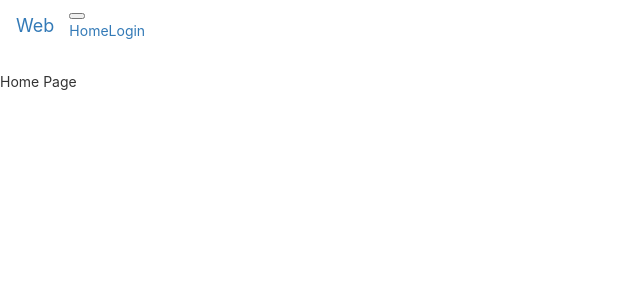
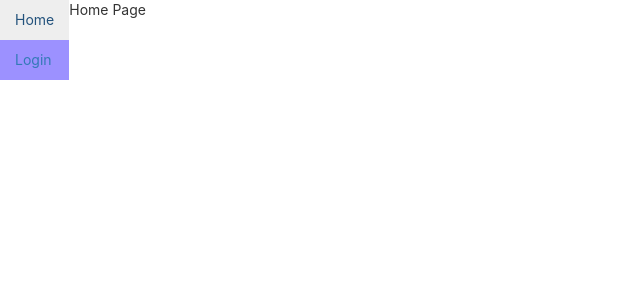
Before and after one commit to xcodeassociated/CloudNative, a React (Create React App) app in the folder ui/web/: page / in a window 1280 px wide. Shown: the top 300 px of the page, without its empty margins (0-640 px from the left). Built offline with nearby package versions, Linux system fonts and the light colour scheme.

Commit message:
Add page not found generic component

```diff
--- a/ui/web/src/app/App.tsx
+++ b/ui/web/src/app/App.tsx
@@ -3,6 +3,7 @@ import configureStore from './store/configure'
 import Home from './components/Home';
 import NavBar from "./components/NavBar";
 import RouteController from "./routes/RouteController";
+import './style/App.css';
 
 // routes:
 export const HomeRoute = () => <Home />;
--- a/ui/web/src/app/components/Home.tsx
+++ b/ui/web/src/app/components/Home.tsx
@@ -4,7 +4,9 @@ class Home extends Component {
 
     public render() {
         return(
-            <div>Home Page</div>
+            <div>
+                <p>Home Page</p>
+            </div>
         )
     }
 }
--- a/ui/web/src/app/components/NavBar.tsx
+++ b/ui/web/src/app/components/NavBar.tsx
@@ -1,22 +1,20 @@
 import React, {Component} from "react";
-import {Nav, Navbar} from "react-bootstrap";
+import {Nav} from "react-bootstrap";
 import {Link} from 'react-router-dom';
-
+import '../style/NavBar.css';
 
 class NavBar extends Component {
 
     public render() {
         return(
-            <Navbar bg="light" expand="lg">
-                <Navbar.Brand href="/">Web</Navbar.Brand>
-                <Navbar.Toggle aria-controls="basic-navbar-nav" />
-                <Navbar.Collapse id="basic-navbar-nav">
-                    <Nav className="mr-auto">
-                        <Link to="/">Home</Link>
-                        <Link to="/login">Login</Link>
-                    </Nav>
-                </Navbar.Collapse>
-            </Navbar>
+            <Nav defaultActiveKey="/home" as="ul" className="navbar-header">
+                <Nav.Item as="li">
+                    <Link to="/">Home</Link>
+                </Nav.Item>
+                <Nav.Item as="li">
+                    <Link to="/login">Login</Link>
+                </Nav.Item>
+            </Nav>
         )
     }
 }
--- /dev/null
+++ b/ui/web/src/app/components/PageNotFound.tsx
@@ -0,0 +1,15 @@
+import React, {Component} from "react";
+
+class PageNotFound extends Component {
+
+    public render() {
+        return (
+            <div>
+                <p>Error: 404 - Page Not Found!</p>
+            </div>
+        );
+    }
+
+}
+
+export default PageNotFound;
--- a/ui/web/src/app/routes/RouteController.tsx
+++ b/ui/web/src/app/routes/RouteController.tsx
@@ -2,6 +2,7 @@ import React, {ReactChild, Component} from "react";
 import { Switch, Route } from 'react-router-dom'
 import Home from "../components/Home";
 import LoginFormProvider from "../components/LoginFormProvider";
+import PageNotFound from "../components/PageNotFound";
 
 type NamedProps = {
     data?: any
@@ -20,6 +21,7 @@ class RouteController extends Component<Props> {
                 <Route path='/login' component={
                     () => <LoginFormProvider>{this.props.children}</LoginFormProvider>
                 } />
+                <Route component={PageNotFound}/>
             </Switch>
         )
     }
--- /dev/null
+++ b/ui/web/src/app/style/NavBar.css
@@ -0,0 +1,3 @@
+.navbar-header {
+    background-color: #9c91ff;
+}
```
Also changed, not shown: ui/web/src/app/style/App.css (line endings or trailing spaces).
